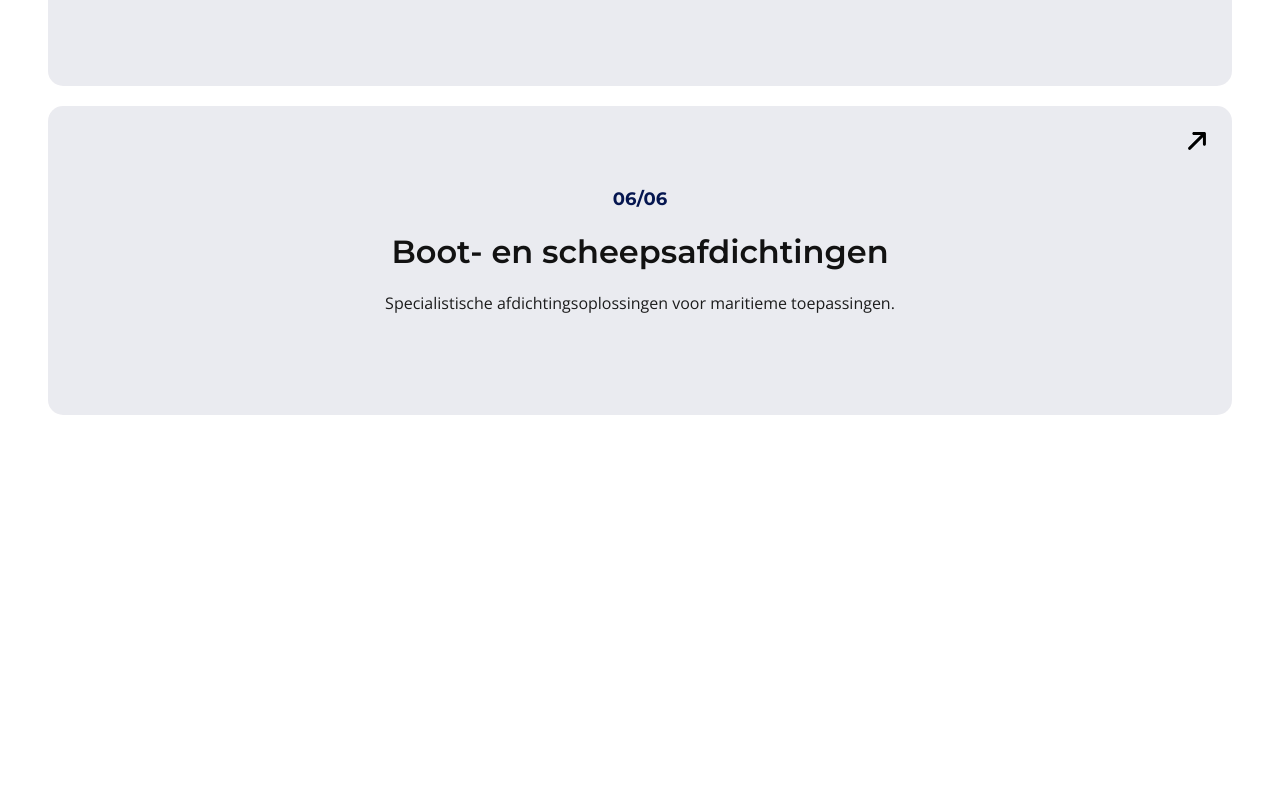
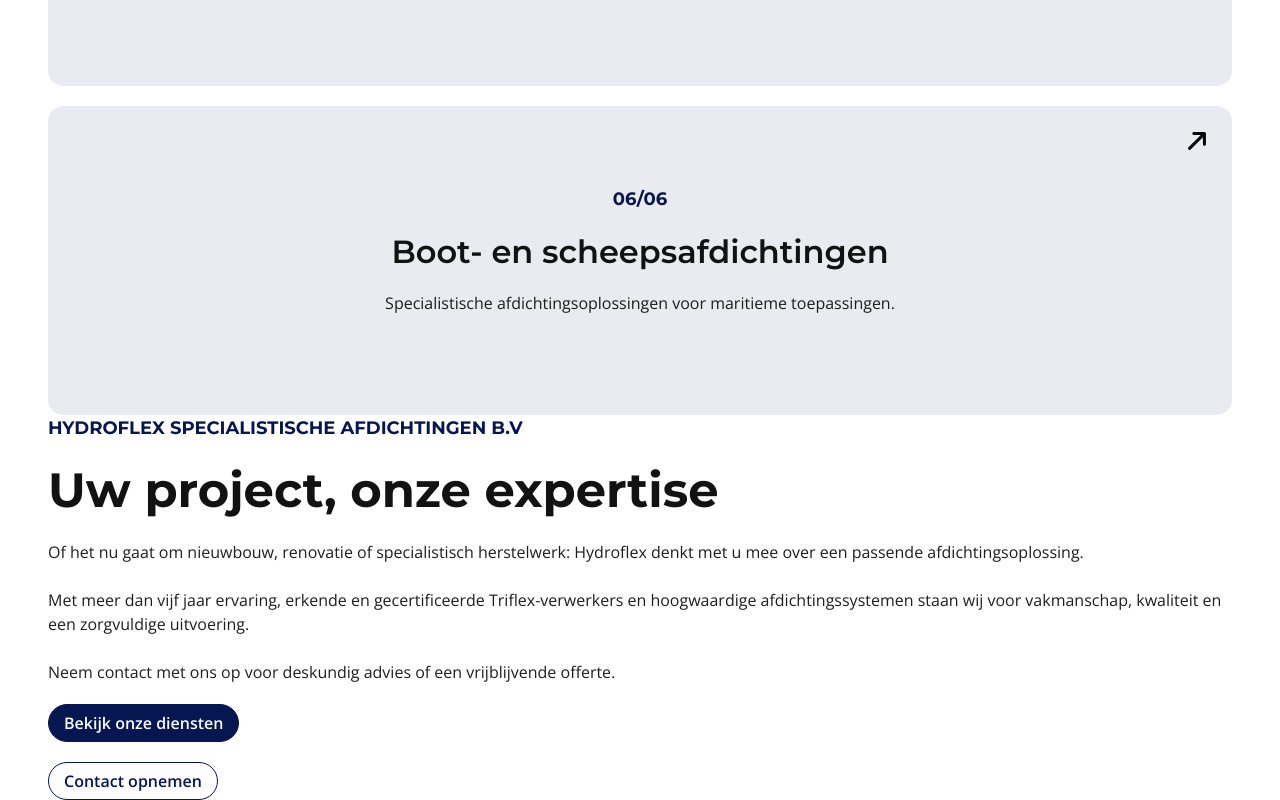
Before and after one commit to IsaacEswa/hydroflex, a SvelteKit app: page / in a window 1280 px wide. Shown: the part 2020-2820 px from the top of the page. Before the commit the page ends 2435 px from the top, so only its background shows below. Built offline with nearby package versions, Linux system fonts and the light colour scheme.

Commit message:
#8 buttons are now dynamic

```diff
--- a/src/lib/components/organisms/FeaturedHalf.svelte
+++ b/src/lib/components/organisms/FeaturedHalf.svelte
@@ -2,7 +2,16 @@
   import PrimaryButton from "../atoms/PrimaryButton.svelte";
   import SecondaryButton from "../atoms/SecondaryButton.svelte";
 
-  let { subtitle, heading, text, reverse = false } = $props();
+  let {
+    subtitle,
+    heading,
+    text,
+    primaryHref,
+    primaryText,
+    secondaryHref,
+    secondaryText,
+    reverse = false,
+  } = $props();
 </script>
 
 <section class="featured-half" class:reverse>
@@ -10,8 +19,8 @@
     <span class="subtitle">{subtitle}</span>
     <h1>{heading}</h1>
     <p>{@html text}</p>
-    <PrimaryButton href="/diensten" text="Bekijk onze diensten" />
-    <SecondaryButton href="/contact" text="Contact opnemen" />
+    <PrimaryButton href={primaryHref} text={primaryText} />
+    <SecondaryButton href={secondaryHref} text={secondaryText} />
   </div>
   <!-- <div class="image-side"></div> -->
 </section>
--- a/src/routes/+page.svelte
+++ b/src/routes/+page.svelte
@@ -13,6 +13,10 @@
       Hydroflex beschermt bouwkundige en infrastructurele constructies met hoogwaardige
       afdichtings- en coatingsystemen van Triflex.
     "
+  primaryHref="/diensten"
+  primaryText="Bekijk onze diensten"
+  secondaryHref="/contact"
+  secondaryText="Contact opnemen"
 />
 
 <section>
@@ -62,6 +66,21 @@
   </div>
 </section>
 
+<FeaturedHalf
+  subtitle="Hydroflex Specialistische Afdichtingen B.V"
+  heading="Uw project, onze expertise"
+  text="
+        Of het nu gaat om nieuwbouw, renovatie of specialistisch herstelwerk: Hydroflex denkt met u mee over een passende afdichtingsoplossing. <br><br>
+        Met meer dan vijf jaar ervaring, erkende en gecertificeerde Triflex-verwerkers en hoogwaardige afdichtingssystemen staan wij voor vakmanschap, kwaliteit en een zorgvuldige uitvoering.
+        <br><br>Neem contact met ons op voor deskundig advies of een vrijblijvende offerte.
+      "
+  primaryHref="/diensten"
+  primaryText="Bekijk onze diensten"
+  secondaryHref="/contact"
+  secondaryText="Contact opnemen"
+  reverse
+/>
+
 <style>
   .tiles-wrapper {
     display: grid;
```
